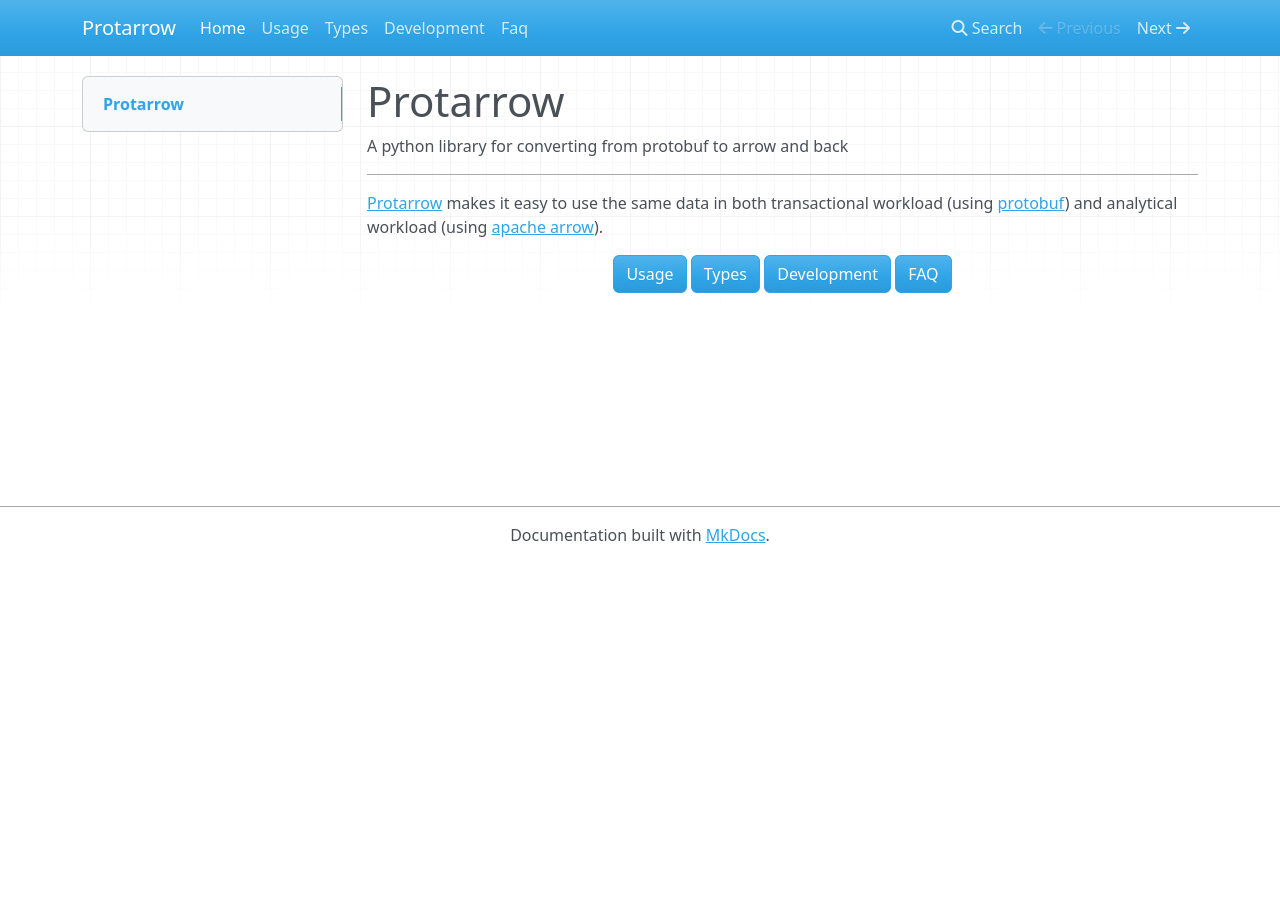
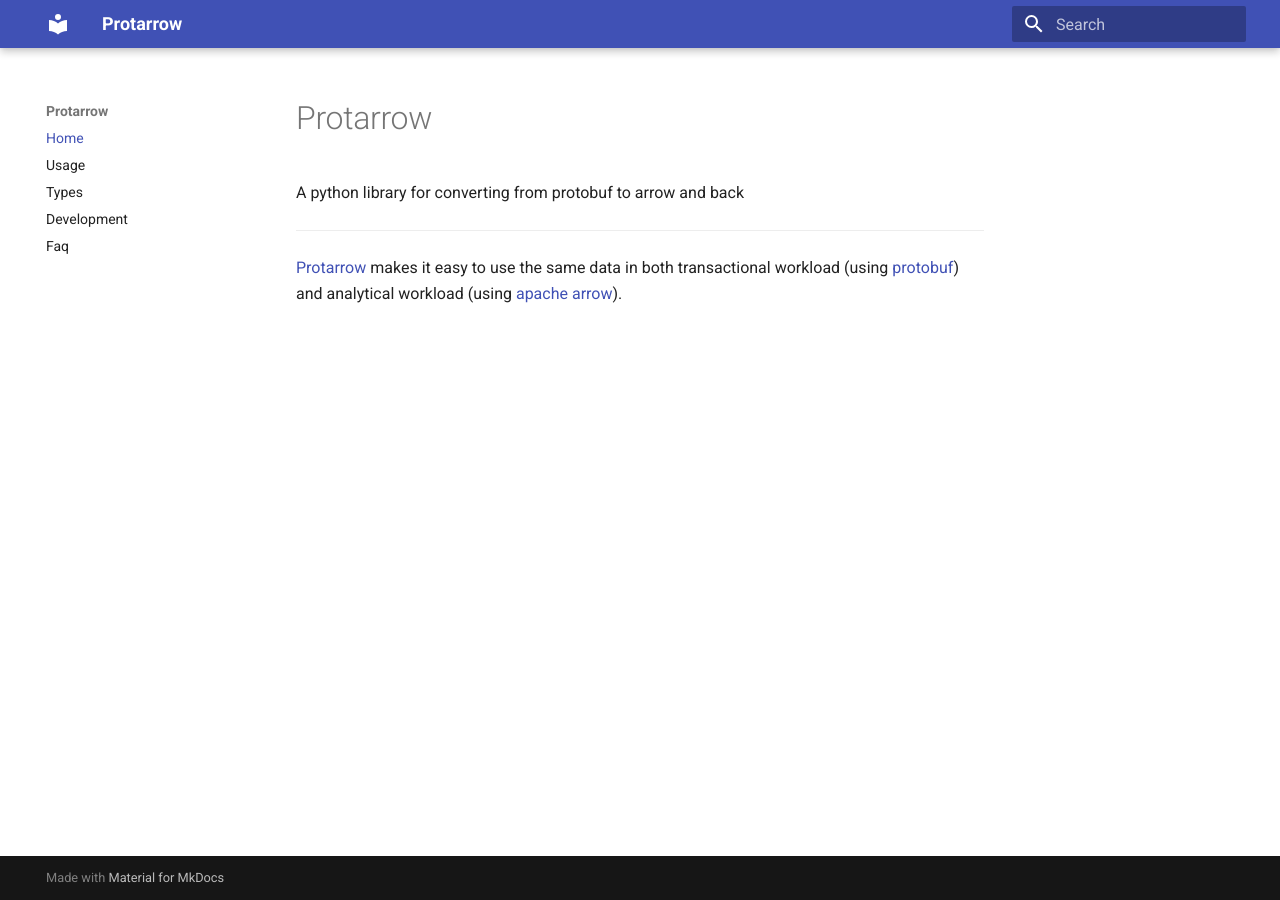
Before and after one commit to tradewelltech/protarrow, an MkDocs documentation site: the page built from docs/index.md, in a window 1280 px wide. Built offline with MkDocs 1.6.1 and Material for MkDocs 9.7.7, drawn with Linux system fonts in a browser that asks for light colours; nearby versions of some CDN libraries.

Commit message:
Change doc to material

```diff
--- a/docs/index.md
+++ b/docs/index.md
@@ -12,11 +12,3 @@
 [types]: types.md
 [development]: development.md
 [faq]: faq.md
-
-
-<div class="text-center">
-    <a href="usage/" class="btn btn-primary" role="button">Usage</a>
-    <a href="types/" class="btn btn-primary" role="button">Types</a>
-    <a href="development/"  class="btn btn-primary" role="button">Development</a>
-    <a href="faq/"  class="btn btn-primary" role="button">FAQ</a>
-</div>
--- a/mkdocs.yml
+++ b/mkdocs.yml
@@ -6,3 +6,6 @@
   - Types: types.md
   - Development: development.md
   - Faq: faq.md
+
+theme:
+  name: material
```
Also changed, not shown: docs/requirements.txt (+29 -4 lines), pyproject.toml (+6 -5 lines), 1 other file.
